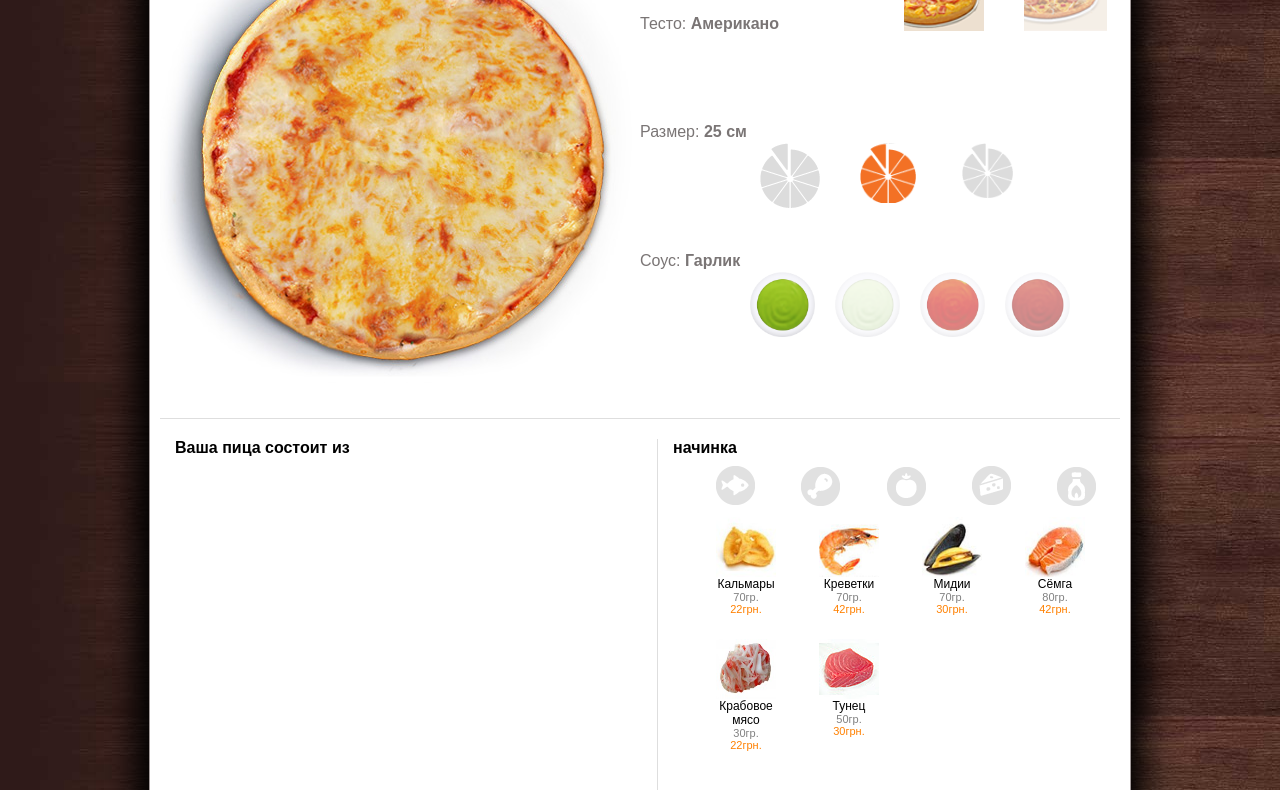
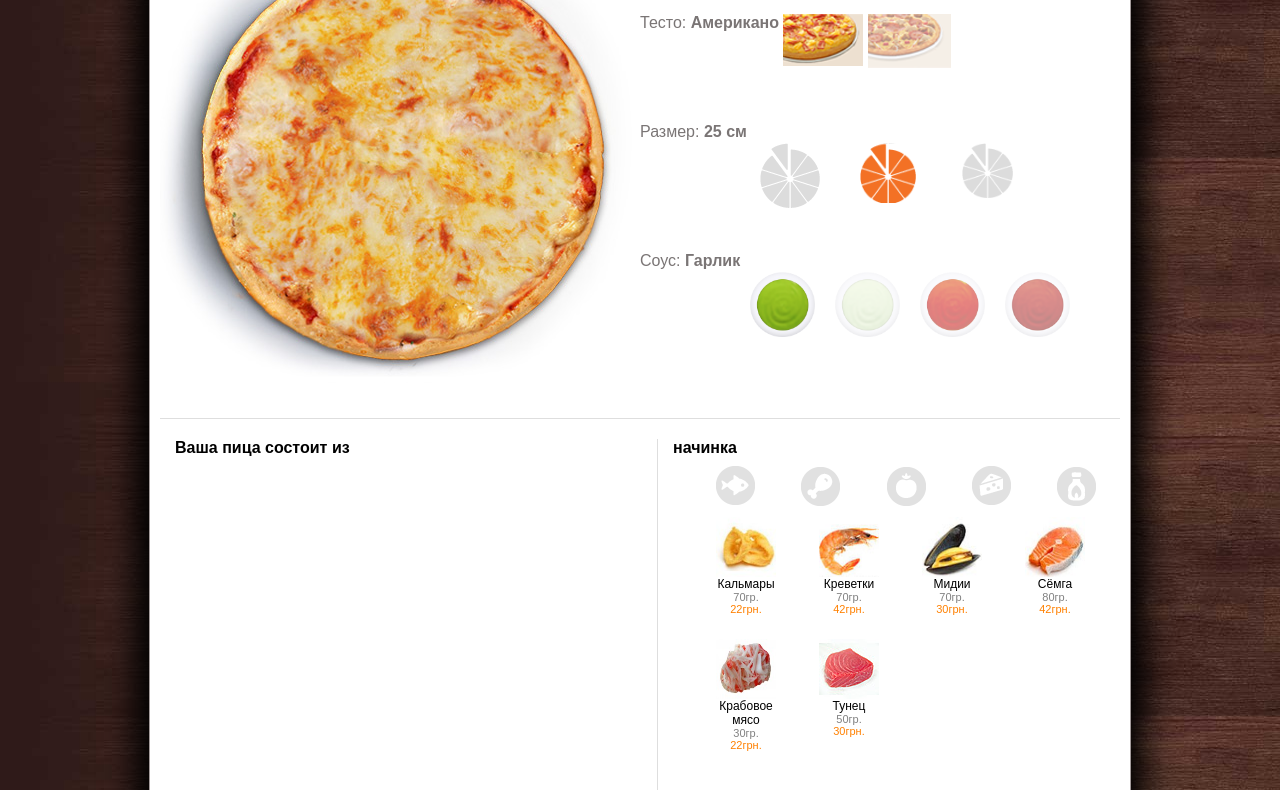
Before and after one commit to Deffhyper/Deffhyper.github.io, a plain HTML site: page pizza/index.html in a window 1280 px wide. Shown: the part 130-920 px from the top of the page. Drawn offline with Linux system fonts and the light colour scheme.

Commit message:
fix pizza desktop style

```diff
--- a/pizza/style.css
+++ b/pizza/style.css
@@ -59,13 +59,11 @@ filter: progid:DXImageTransform.Microsoft.dropshadow(offX=0, offY=0, color=#0000
     height: 80px;
 }
 .dough img {
-    margin: -37px -86px -2px 121px;
-    filter: alpha(Opacity=50);
     opacity: 0.5;
+    display: inline-block;
+    vertical-align: top;
 }
 div.dough > img.active {
-    margin: -37px -86px -2px 121px;
-    filter: alpha(Opacity=100);
     opacity: 1;
 }
 .size ul{
```
